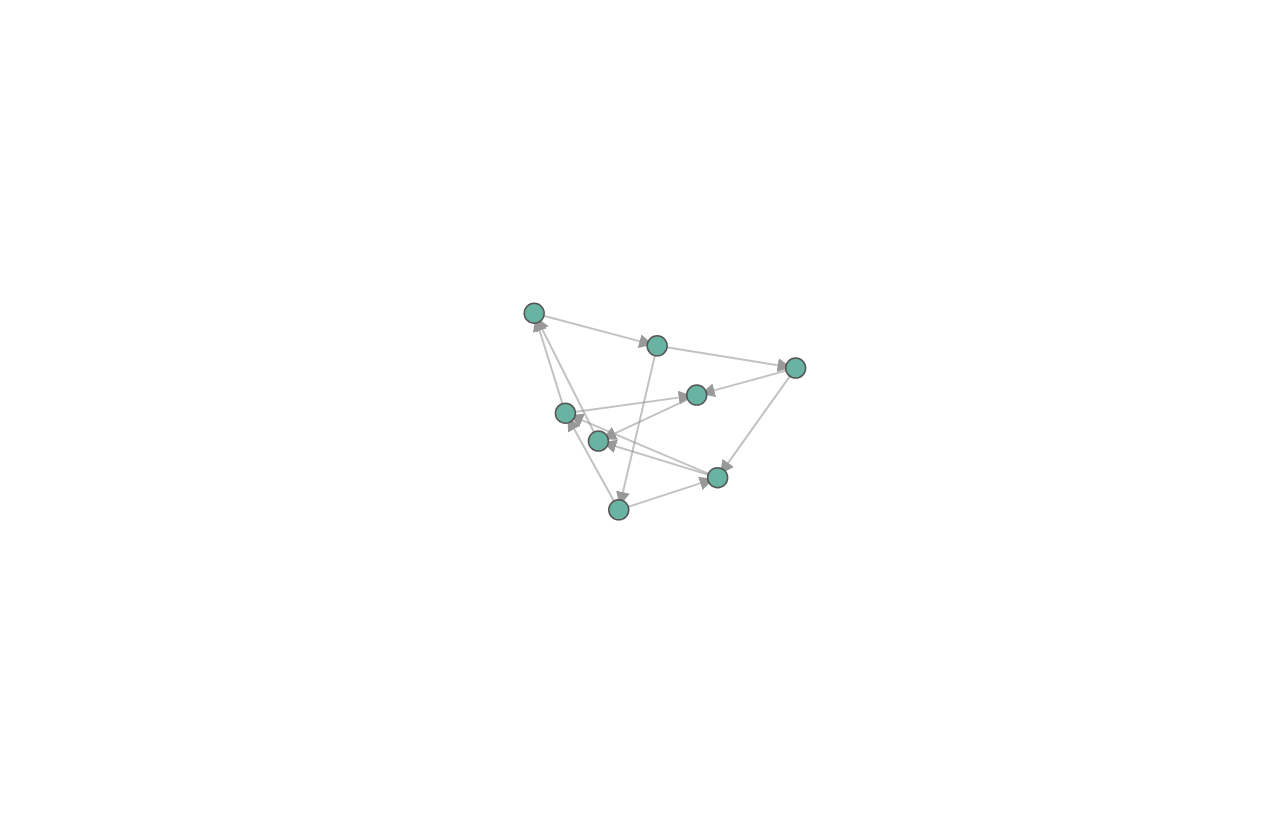
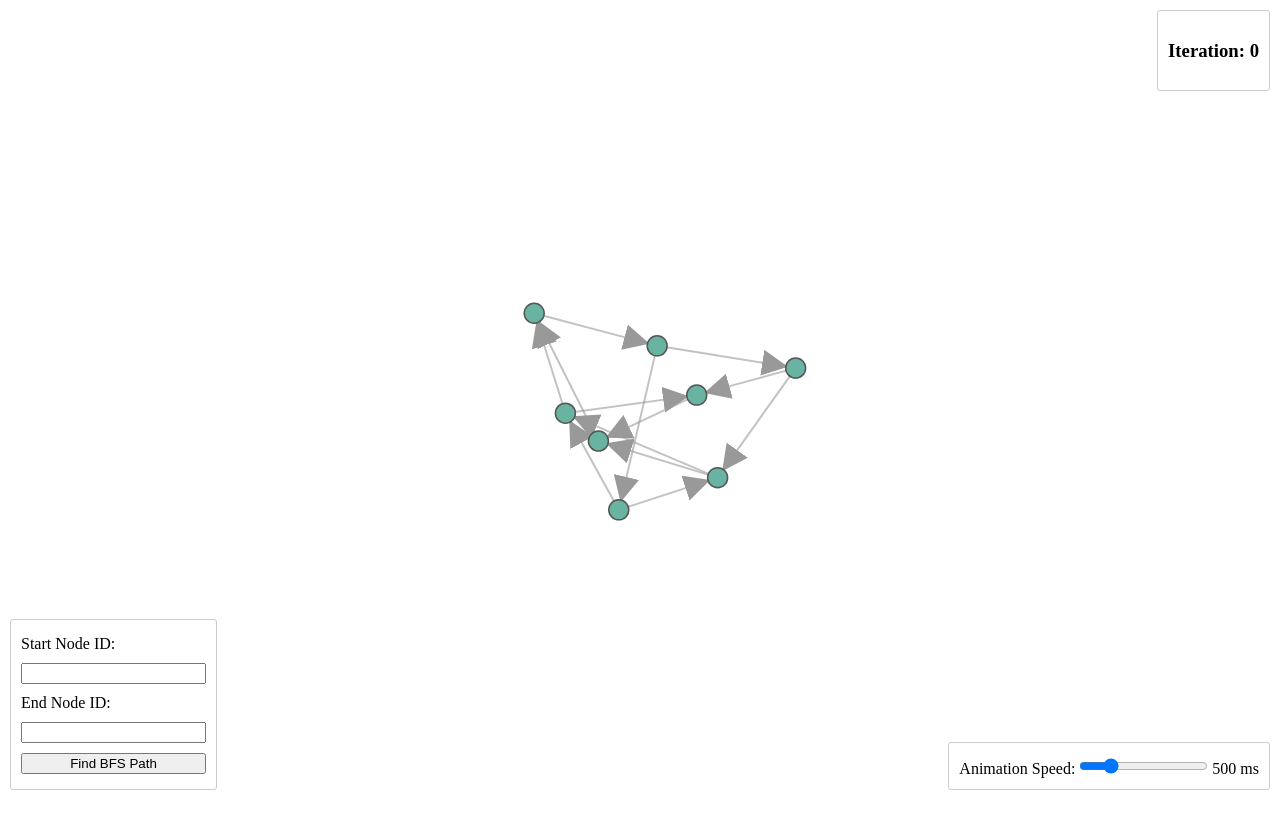
Before and after one commit to TQZhang04/wikipedia-game-bfs, a SvelteKit app: page / in a window 1280 px wide. Built offline with nearby package versions, Linux system fonts and the light colour scheme.

Commit message:
bfs kindof done need to fix bugs

```diff
--- a/src/components/App.svelte
+++ b/src/components/App.svelte
@@ -1,14 +1,15 @@
 <script>
   import { onMount } from 'svelte';
+  import { writable } from 'svelte/store';
   import * as d3 from 'd3';
-  import { writable } from 'svelte/store';
 
   let svg;
   const selectedNodeLinks = writable([]);
-
-  onMount(() => {
-    const width = window.innerWidth;
-    const height = window.innerHeight;
+  const bfsPath = writable([]);
+  const iterationTime = writable(0);
+  let startNodeId = '';
+  let endNodeId = '';
+  let animationDelay = 500; // Default delay for animation in milliseconds
 
   const nodes = [
     { id: 1 }, { id: 2 }, { id: 3 }, { id: 4 },
@@ -25,6 +26,10 @@
     { source: 5, target: 8 }
   ];
 
+  onMount(() => {
+    const width = window.innerWidth;
+    const height = window.innerHeight;
+
     const svgElement = d3.select(svg)
       .attr('width', width)
       .attr('height', height);
@@ -36,8 +41,8 @@
       .attr('refX', 13)
       .attr('refY', 0)
       .attr('orient', 'auto')
-      .attr('markerWidth', 7)
-      .attr('markerHeight', 10)
+      .attr('markerWidth', 13)
+      .attr('markerHeight', 13)
       .attr('xoverflow', 'visible')
       .append('svg:path')
       .attr('d', 'M 0,-5 L 10 ,0 L 0,5')
@@ -129,6 +134,7 @@
     }
 
     function mouseover(event, d) {
+      d3.select(this).classed('glow', true);
       tooltip.transition()
         .duration(200)
         .style('opacity', .9);
@@ -138,6 +144,7 @@
     }
 
     function mouseout(event, d) {
+      d3.select(this).classed('glow', false);
       tooltip.transition()
         .duration(500)
         .style('opacity', 0);
@@ -148,6 +155,104 @@
       selectedNodeLinks.set(nodeLinks);
     }
   });
+
+  function bfs(startId, endId) {
+    const queue = [startId];
+    const visited = new Set();
+    const parent = {};
+    const order = []; // To store the order of exploration
+    visited.add(startId);
+
+    while (queue.length > 0) {
+      const current = queue.shift();
+      order.push(current);
+      if (current === endId) {
+        const path = [];
+        let step = endId;
+        while (step) {
+          path.unshift(step);
+          step = parent[step];
+        }
+        return { path, order };
+      }
+      const neighbors = links.filter(link => link.source.id === current)
+                             .map(link => link.target.id);
+      for (const neighbor of neighbors) {
+        if (!visited.has(neighbor)) {
+          visited.add(neighbor);
+          parent[neighbor] = current;
+          queue.push(neighbor);
+        }
+      }
+    }
+    return { path: null, order };
+  }
+
+  async function animateBfs(order, path) {
+    const nodesSelection = d3.selectAll('.node');
+    const linksSelection = d3.selectAll('.link');
+
+    for (let i = 0; i < order.length; i++) {
+      iterationTime.set(i + 1);
+      // Highlight the current node in the order of BFS
+      nodesSelection.filter(d => d.id === order[i])
+                    .transition()
+                    .duration(animationDelay / 2)
+                    .attr('fill', 'orange');
+
+      await new Promise(resolve => setTimeout(resolve, animationDelay));
+
+      // If the current node is part of the path, keep it highlighted
+      if (path.includes(order[i])) {
+        nodesSelection.filter(d => d.id === order[i])
+                      .transition()
+                      .duration(animationDelay / 2)
+                      .attr('fill', 'green');
+      } else {
+        // Otherwise, reset its color
+        nodesSelection.filter(d => d.id === order[i])
+                      .transition()
+                      .duration(animationDelay / 2)
+                      .attr('fill', '#69b3a2');
+      }
+    }
+
+    // Highlight the path from start to end
+    for (let i = 1; i < path.length; i++) {
+      iterationTime.set(order.length + i);
+      linksSelection.filter(d => d.source.id === path[i - 1] && d.target.id === path[i])
+                    .transition()
+                    .duration(animationDelay / 2)
+                    .attr('stroke', 'green')
+                    .attr('stroke-width', 4);
+
+      await new Promise(resolve => setTimeout(resolve, animationDelay));
+    }
+
+    // Reset everything back to normal after the animation
+    await new Promise(resolve => setTimeout(resolve, animationDelay * 2));
+    resetGraph();
+    iterationTime.set(0);
+  }
+
+  function resetGraph() {
+    const nodesSelection = d3.selectAll('.node');
+    const linksSelection = d3.selectAll('.link');
+
+    nodesSelection.transition().duration(animationDelay / 2).attr('fill', '#69b3a2');
+    linksSelection.transition().duration(animationDelay / 2).attr('stroke', '#999').attr('stroke-width', 2);
+  }
+
+  function handleBfsSubmit(event) {
+    event.preventDefault();
+    const startId = parseInt(startNodeId);
+    const endId = parseInt(endNodeId);
+    const { path, order } = bfs(startId, endId);
+    bfsPath.set(path || []);
+    if (path) {
+      animateBfs(order, path);
+    }
+  }
 </script>
 
 <svg bind:this={svg}></svg>
@@ -164,6 +269,44 @@
         <tr>
           <td>{link.source.id}</td>
           <td>{link.target.id}</td>
+        </tr>
+      {/each}
+    </table>
+  </div>
+{/if}
+
+<div class="bfs-form">
+  <form on:submit={handleBfsSubmit}>
+    <label for="startNode">Start Node ID:</label>
+    <input type="number" id="startNode" bind:value={startNodeId} required>
+    <label for="endNode">End Node ID:</label>
+    <input type="number" id="endNode" bind:value={endNodeId} required>
+    <button type="submit">Find BFS Path</button>
+  </form>
+</div>
+
+<div class="speed-control">
+  <label for="speed">Animation Speed:</label>
+  <input type="range" id="speed" min="100" max="2000" step="100" bind:value={animationDelay}>
+  <span>{animationDelay} ms</span>
+</div>
+
+<div class="iteration-time">
+  <h3>Iteration: {$iterationTime}</h3>
+</div>
+
+{#if $bfsPath.length > 0}
+  <div class="path-table">
+    <h3>BFS Path</h3>
+    <table>
+      <tr>
+        <th>Step</th>
+        <th>Node ID</th>
+      </tr>
+      {#each $bfsPath as node, index}
+        <tr>
+          <td>{index + 1}</td>
+          <td>{node}</td>
         </tr>
       {/each}
     </table>
@@ -201,7 +344,7 @@
     pointer-events: none;
   }
 
-  .link-table {
+  .link-table, .path-table {
     position: absolute;
     top: 10px;
     left: 10px;
@@ -209,16 +352,66 @@
     border: 1px solid #ccc;
     padding: 10px;
     border-radius: 3px;
+    margin-top: 20px;
   }
 
-  .link-table table {
+  .link-table table, .path-table table {
     width: 100%;
     border-collapse: collapse;
   }
 
-  .link-table th, .link-table td {
+  .link-table th, .link-table td, .path-table th, .path-table td {
     border: 1px solid #ccc;
     padding: 5px;
     text-align: left;
   }
+
+  .glow {
+    stroke: yellow !important;
+    stroke-width: 3px;
+    filter: drop-shadow(0 0 10px yellow);
+  }
+
+  .bfs-form {
+    position: absolute;
+    bottom: 10px;
+    left: 10px;
+    background: white;
+    border: 1px solid #ccc;
+    padding: 10px;
+    border-radius: 3px;
+  }
+
+  .bfs-form form {
+    display: flex;
+    flex-direction: column;
+  }
+
+  .bfs-form label, .bfs-form input, .bfs-form button {
+    margin: 5px 0;
+  }
+
+  .speed-control {
+    position: absolute;
+    bottom: 10px;
+    right: 10px;
+    background: white;
+    border: 1px solid #ccc;
+    padding: 10px;
+    border-radius: 3px;
+  }
+
+  .speed-control label, .speed-control input, .speed-control span {
+    margin: 5px 0;
+  }
+
+  .iteration-time {
+    position: absolute;
+    top: 10px;
+    right: 10px;
+    background: white;
+    border: 1px solid #ccc;
+    padding: 10px;
+    border-radius: 3px;
+  }
 </style>
```
Lines whose indentation alone changed are shown as unchanged.
